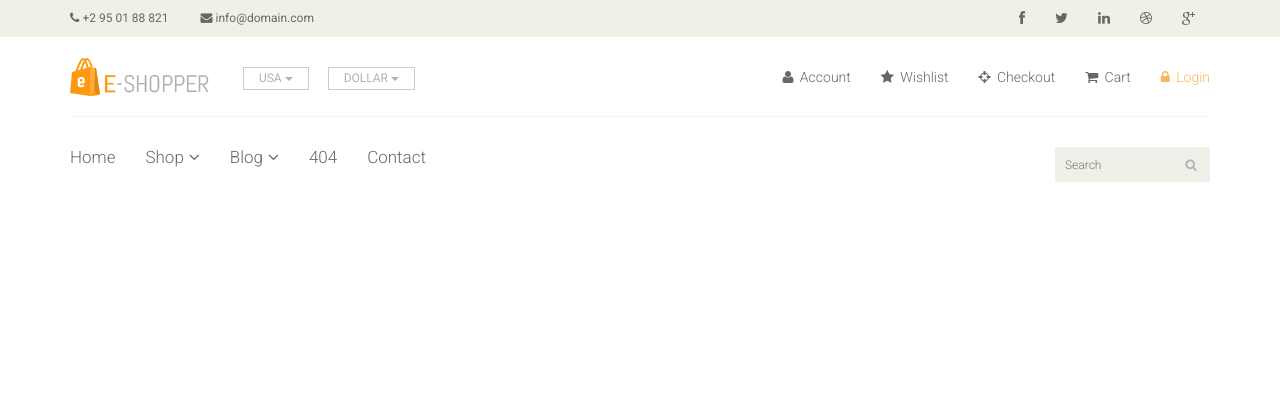
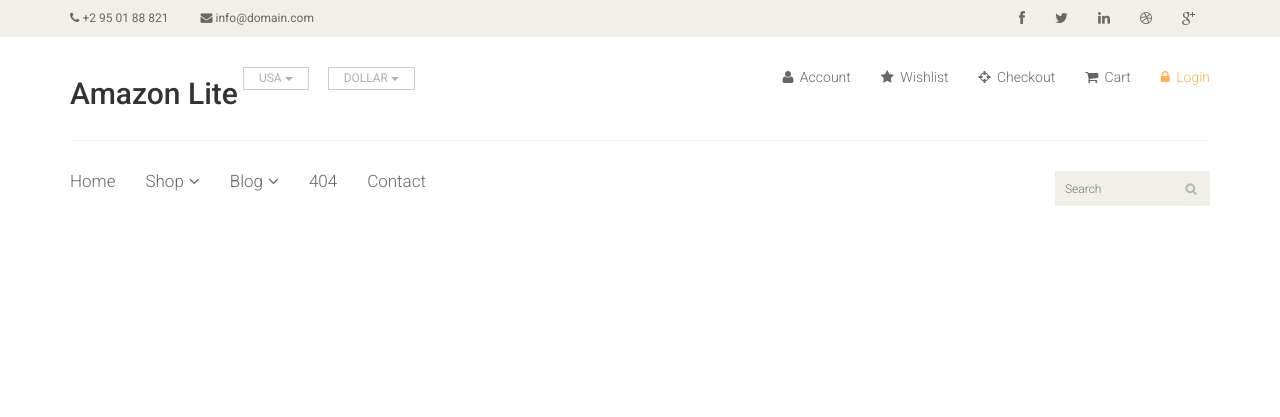
Before and after one commit to ashishpatil7007/amazon-lite, a Flask app: page /login in a window 1280 px wide. Shown: the top 417 px of the page. Run offline with Flask 2, Linux system fonts and the light colour scheme.

Commit message:
amazon_lite logo updated

```diff
--- a/templates/login.html
+++ b/templates/login.html
@@ -5,7 +5,7 @@
     <meta name="viewport" content="width=device-width, initial-scale=1.0">
     <meta name="description" content="">
     <meta name="author" content="">
-    <title>Login | E-Shopper</title>
+    <title>Login | Amazon Lite</title>
     <link href="static/css/bootstrap.min.css" rel="stylesheet">
     <link href="static/css/font-awesome.min.css" rel="stylesheet">
     <link href="static/css/prettyPhoto.css" rel="stylesheet">
@@ -57,7 +57,7 @@
 				<div class="row">
 					<div class="col-sm-4">
 						<div class="logo pull-left">
-							<a href="index.html"><img src="static/images/home/logo.png" alt="" /></a>
+							<h2>Amazon Lite</h2>
 						</div>
 						<div class="btn-group pull-right">
 							<div class="btn-group">
@@ -66,8 +66,8 @@
 									<span class="caret"></span>
 								</button>
 								<ul class="dropdown-menu">
-									<li><a href="">Canada</a></li>
-									<li><a href="">UK</a></li>
+									<li><a href="#">Canada</a></li>
+									<li><a href="#">UK</a></li>
 								</ul>
 							</div>
 
```
